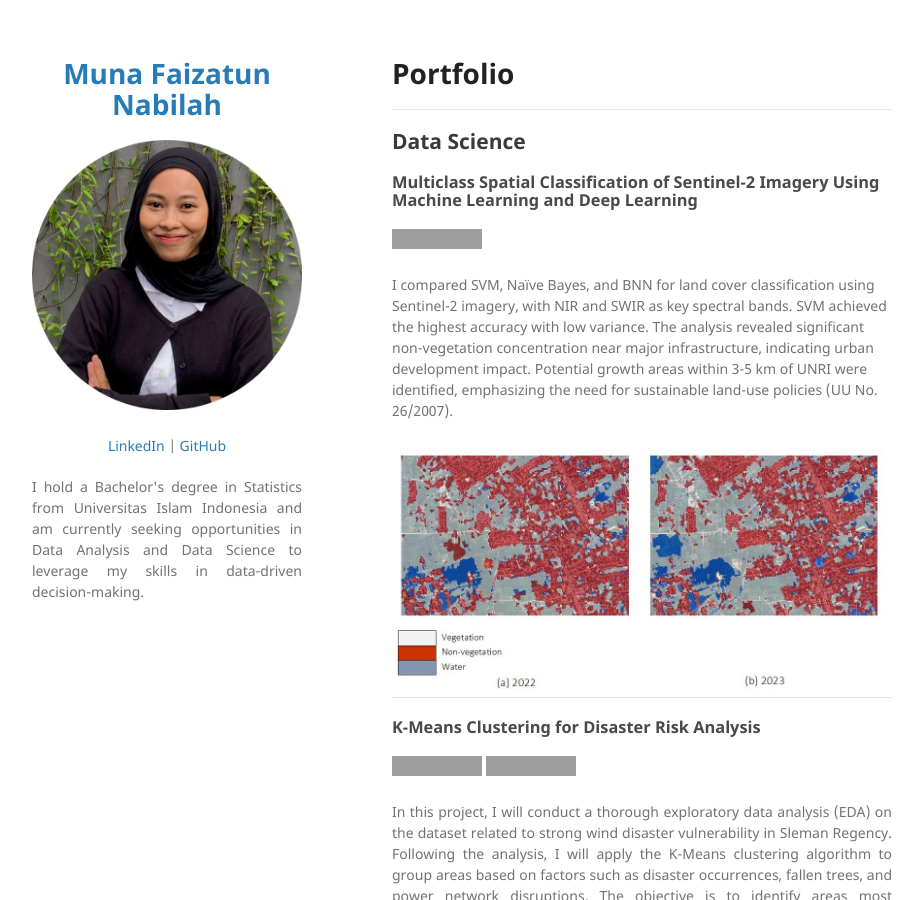
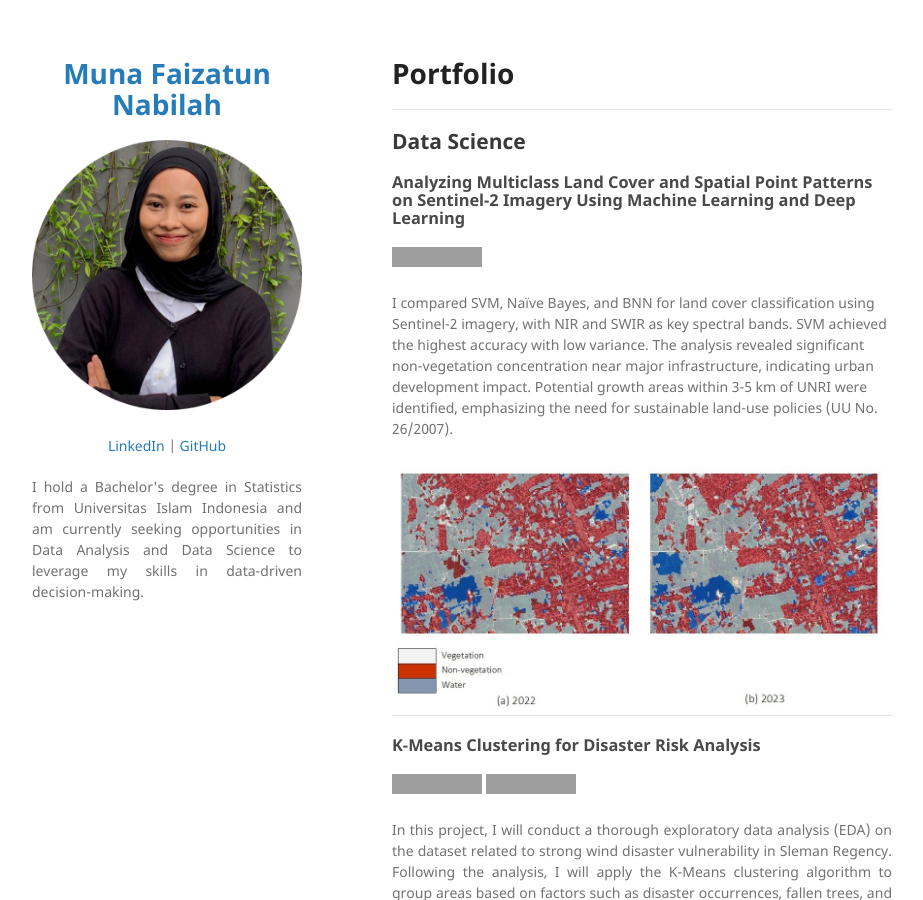
Before and after one commit to munafaizatun/munafaizatun.github.io, a Jekyll site: the page built from index.md, in a window 1280 px wide and 900 px high, cut to the strip 0-900 px from the top of the window. Shown: the whole strip, without its empty margins (178-1101 px from the left). Built offline with Jekyll 4.4.1, drawn with Linux system fonts in a browser that asks for light colours; our own code applies the rules of GitHub Pages for plain Markdown files; grey boxes are pictures that could not be loaded.

Commit message:
Update index.md

```diff
--- a/index.md
+++ b/index.md
@@ -2,7 +2,7 @@
 ---
 ## Data Science
 
-### Multiclass Spatial Classification of Sentinel-2 Imagery Using Machine Learning and Deep Learning
+### Analyzing Multiclass Land Cover and Spatial Point Patterns on Sentinel-2 Imagery Using Machine Learning and Deep Learning
 
 [![View on GitHub](https://img.shields.io/badge/GitHub-View_on_GitHub-blue?logo=GitHub)](https://github.com/nblhmf/Land-Use-Classification)
 
```
